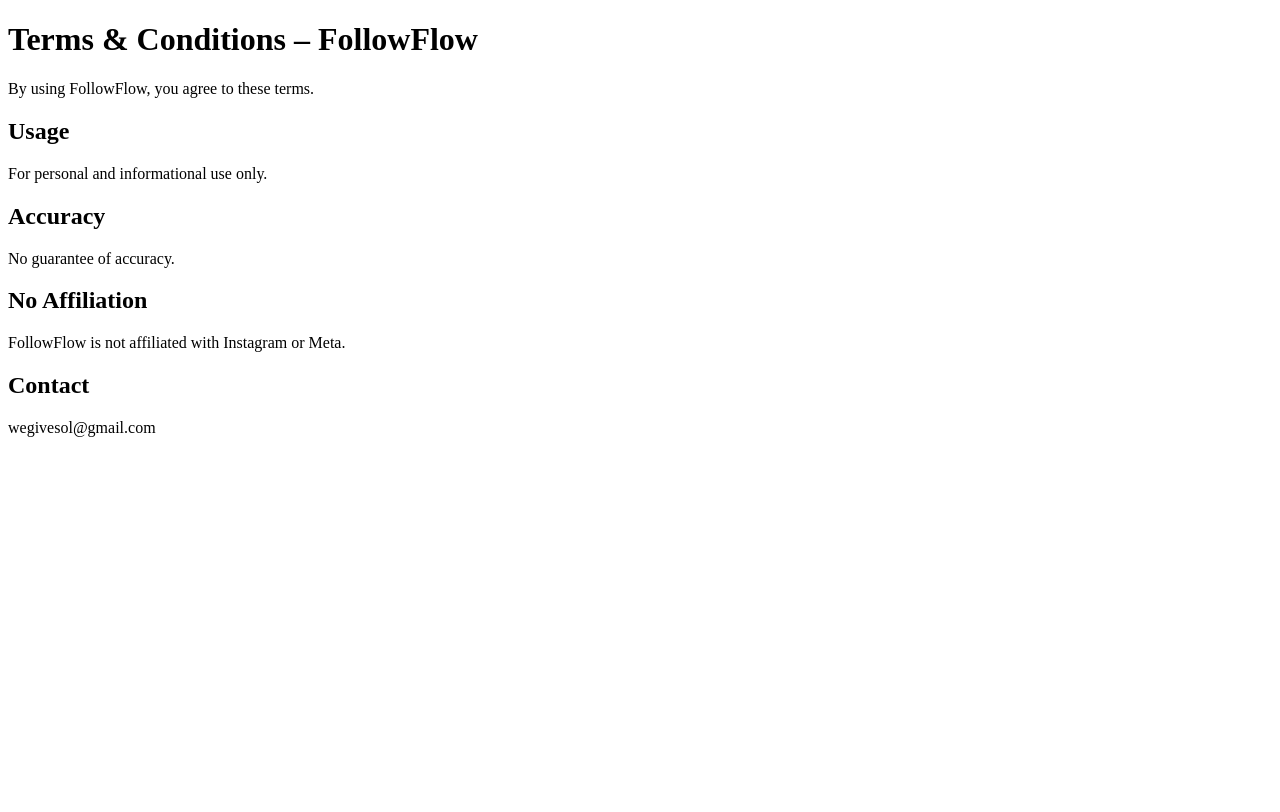
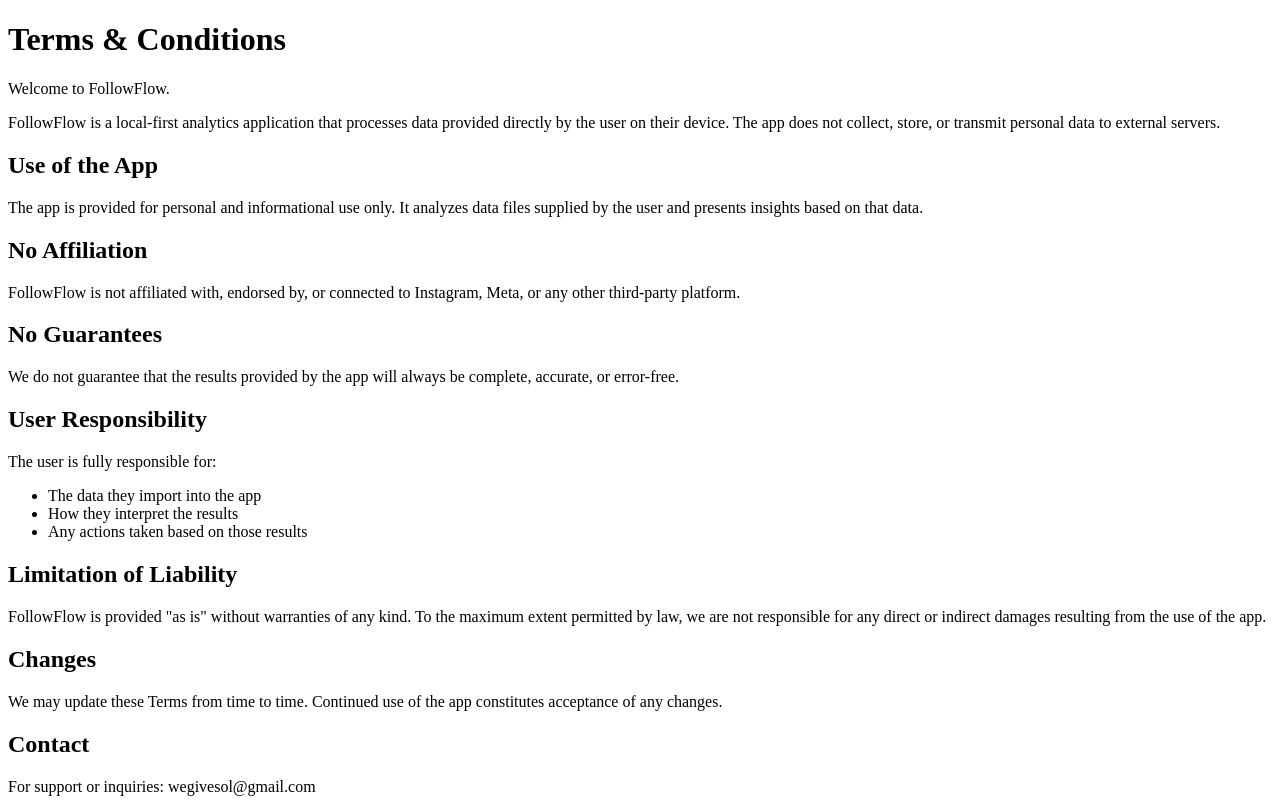
Before and after one commit to wegivesol/FollowFlow, a website: page terms.html in a window 1280 px wide. Drawn offline with Linux system fonts and the light colour scheme.

Commit message:
Update terms.html

```diff
--- a/terms.html
+++ b/terms.html
@@ -2,23 +2,42 @@
 <html>
 <head>
   <meta charset="UTF-8">
-  <title>Terms & Conditions</title>
+  <title>Terms & Conditions - FollowFlow</title>
 </head>
 <body>
-  <h1>Terms & Conditions – FollowFlow</h1>
 
-  <p>By using FollowFlow, you agree to these terms.</p>
+  <h1>Terms & Conditions</h1>
 
-  <h2>Usage</h2>
-  <p>For personal and informational use only.</p>
+  <p>Welcome to FollowFlow.</p>
 
-  <h2>Accuracy</h2>
-  <p>No guarantee of accuracy.</p>
+  <p>FollowFlow is a local-first analytics application that processes data provided directly by the user on their device. The app does not collect, store, or transmit personal data to external servers.</p>
+
+  <h2>Use of the App</h2>
+  <p>The app is provided for personal and informational use only. It analyzes data files supplied by the user and presents insights based on that data.</p>
 
   <h2>No Affiliation</h2>
-  <p>FollowFlow is not affiliated with Instagram or Meta.</p>
+  <p>FollowFlow is not affiliated with, endorsed by, or connected to Instagram, Meta, or any other third-party platform.</p>
+
+  <h2>No Guarantees</h2>
+  <p>We do not guarantee that the results provided by the app will always be complete, accurate, or error-free.</p>
+
+  <h2>User Responsibility</h2>
+  <p>The user is fully responsible for:
+  <ul>
+    <li>The data they import into the app</li>
+    <li>How they interpret the results</li>
+    <li>Any actions taken based on those results</li>
+  </ul>
+  </p>
+
+  <h2>Limitation of Liability</h2>
+  <p>FollowFlow is provided "as is" without warranties of any kind. To the maximum extent permitted by law, we are not responsible for any direct or indirect damages resulting from the use of the app.</p>
+
+  <h2>Changes</h2>
+  <p>We may update these Terms from time to time. Continued use of the app constitutes acceptance of any changes.</p>
 
   <h2>Contact</h2>
-  <p>wegivesol@gmail.com</p>
+  <p>For support or inquiries: wegivesol@gmail.com</p>
+
 </body>
 </html>
```
